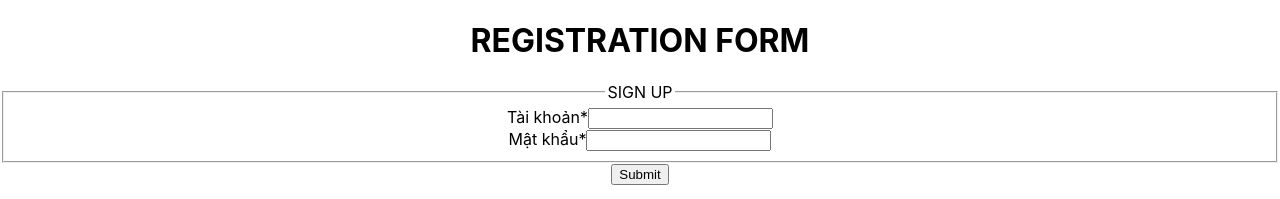
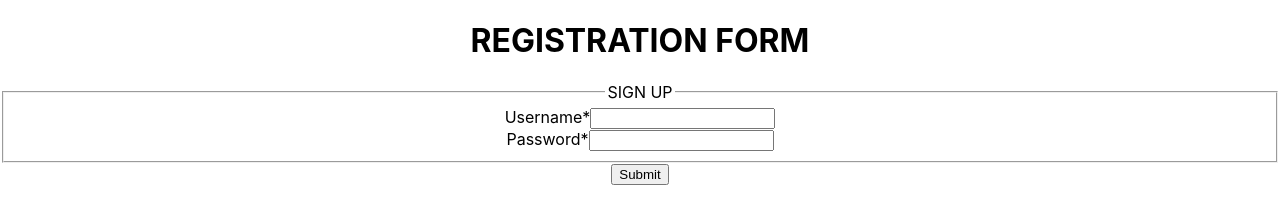
Before and after one commit to nguyenquangtruonghung/nguyenquangtruonghung.github.io, a React (Create React App) app: page / in a window 1280 px wide. Shown: the top 199 px of the page. Built offline with nearby package versions, Linux system fonts and the light colour scheme; no server answers.

Commit message:
Update project

```diff
--- a/src/components/Form.jsx
+++ b/src/components/Form.jsx
@@ -8,8 +8,8 @@ const schema = {
   type: 'object',
   required: ['username', 'password'],
   properties: {
-    username: { type: 'string', title: 'Tài khoản' },
-    password: { type: 'string', title: 'Mật khẩu', format: 'password' },
+    username: { type: 'string', title: 'Username' },
+    password: { type: 'string', title: 'Password', format: 'password' },
   },
 };
 
```
